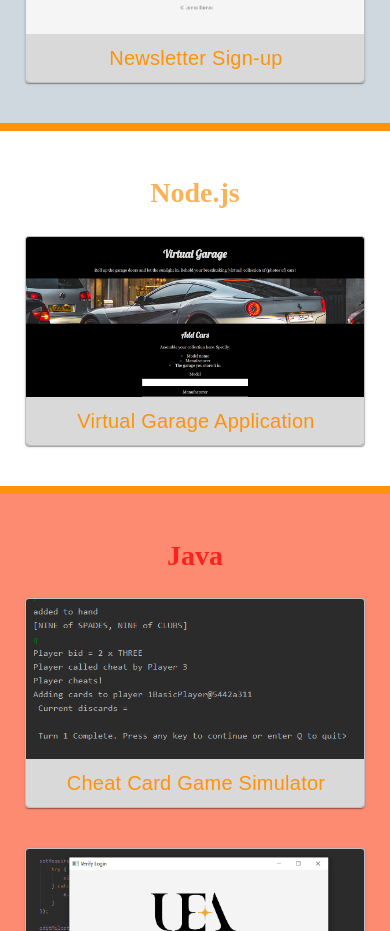
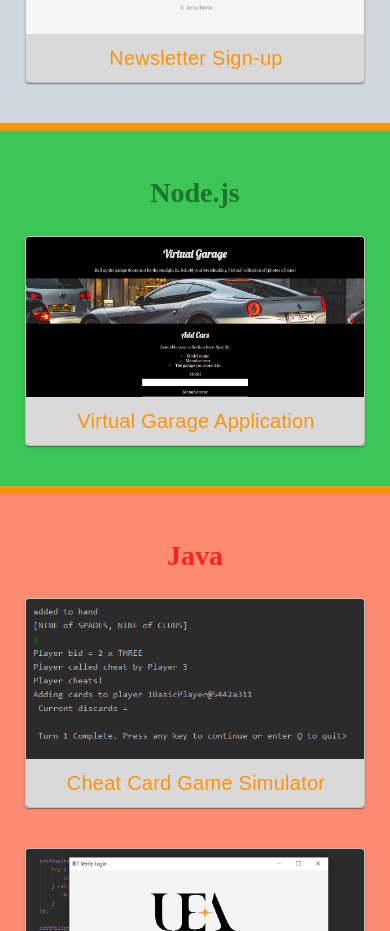
Before and after one commit to JamesBarnes48/PersonalSiteVue, a Vue app: page /showcase in a window 390 px wide. Shown: the part 1060-1991 px from the top of the page. Built offline with nearby package versions, Linux system fonts and the light colour scheme.

Commit message:
style node panel

```diff
--- a/src/components/CardShowcaseSection.vue
+++ b/src/components/CardShowcaseSection.vue
@@ -84,6 +84,15 @@ export default {
     color: #5e849a;
 }
 
+.main-container.node {
+    background-color: #3cc655;
+    background-image: url("@/assets/images/showcase/node/nodebg.png");
+}
+
+.main-container.node .section-title {
+    color: #1e742e;
+}
+
 .main-container.java {
     background-color: #fc8b72;
     background-image: url("@/assets/images/showcase/java/javabg.png");
@@ -120,6 +129,10 @@ export default {
 
     .main-container.c {
         background-image: url("@/assets/images/showcase/c++/cbg-sm.png");
+    }
+
+    .main-container.node {
+        background-image: url("@/assets/images/showcase/node/nodebg-sm.png");
     }
 }
 
```
Also changed, not shown: src/assets/images/showcase/node/nodebg-sm.png (added), src/assets/images/showcase/node/nodebg.png (added).
